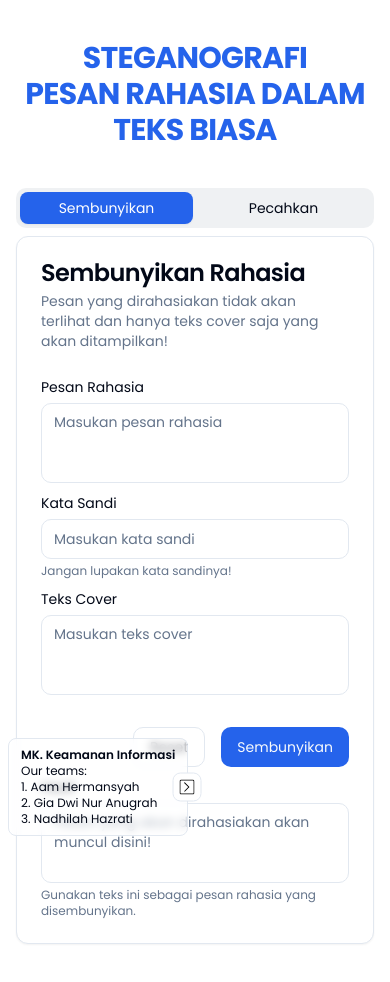
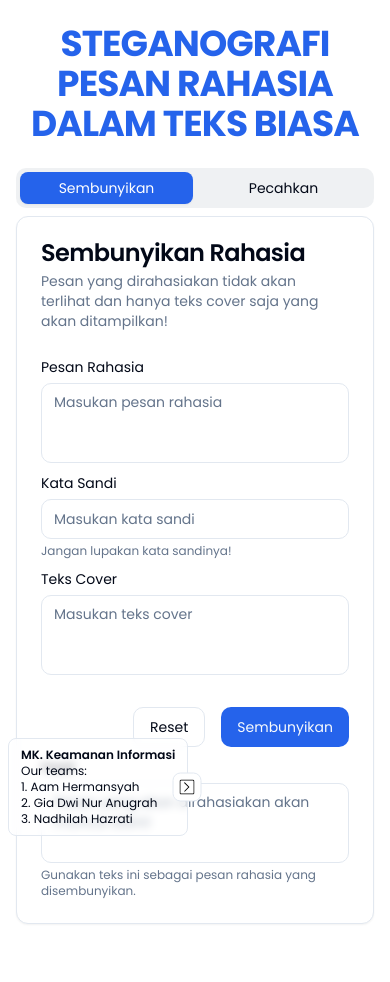
Before and after one commit to AamHermansyah/ki-steganography-plaintext, a Next.js app: page / in a window 390 px wide. Built offline with nearby package versions, Linux system fonts and the light colour scheme.

Commit message:
[UPDATE] Fix spaces style

```diff
--- a/app/page.tsx
+++ b/app/page.tsx
@@ -11,8 +11,8 @@ import {
 export default function Home() {
   return (
     <>
-      <main className="min-h-screen w-full max-w-7xl flex flex-col items-center justify-center mx-auto gap-10 px-4 sm:px-10 py-10">
-        <h1 className="scroll-m-20 text-3xl sm:text-4xl tracking-tight text-primary font-bold uppercase text-center">
+      <main className="min-h-screen w-full max-w-7xl flex flex-col items-center justify-center mx-auto gap-6 sm:gap-10 px-4 sm:px-10 pt-6 pb-10 sm:py-10">
+        <h1 className="scroll-m-20 text-4xl tracking-tight text-primary font-bold uppercase text-center">
           Steganografi
           <br />
           Pesan Rahasia Dalam Teks Biasa
```
